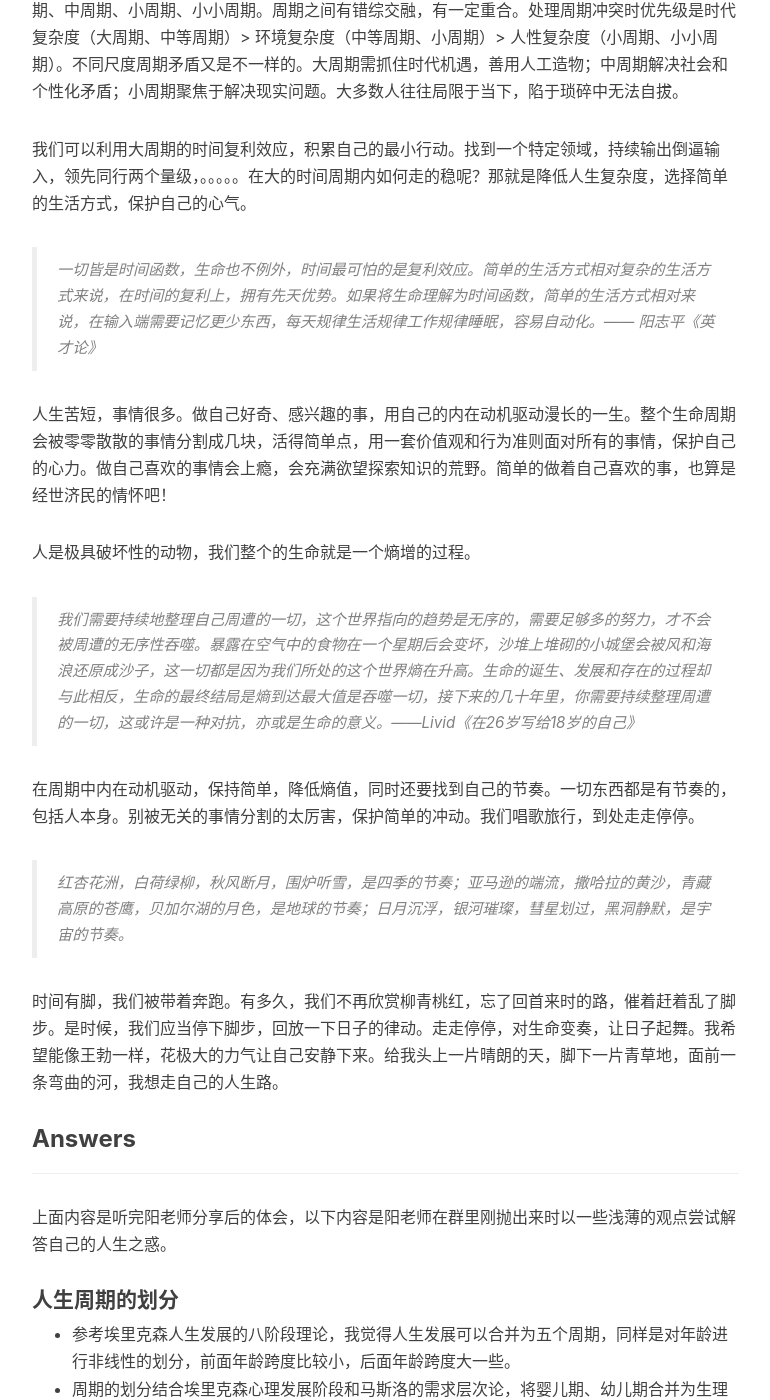
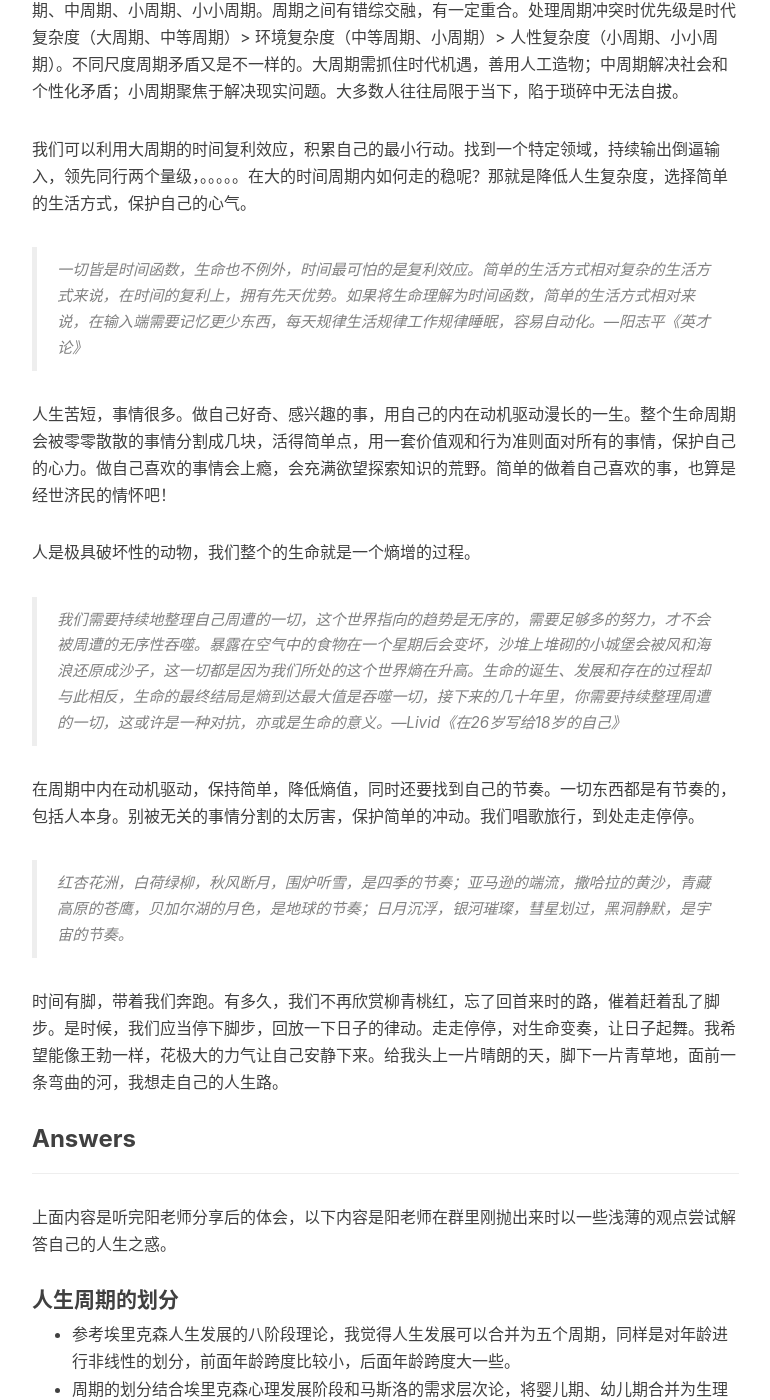
Before and after one commit to zapp926/blog, a Jekyll site: the page built from _posts/2018-09-16-life-circle.md, in a window 1280 px wide and 1400 px high, scrolled down 1253 px. Shown: the whole window, without its empty margins (233-1003 px from the left). Built offline with Jekyll 4.4.1, drawn with Linux system fonts in a browser that asks for light colours; nearby versions of some CDN libraries; comment, search, counter and statistics services are not loaded; some of the changed text lies outside the part shown.

Commit message:
add blog

```diff
--- a/_posts/2018-09-16-life-circle.md
+++ b/_posts/2018-09-16-life-circle.md
@@ -27,19 +27,19 @@ tags:
 传统人生周期论存在着：高估人性复杂度，低估环境复杂度的缺陷。其实人性并不复杂，最坏也就“七宗罪”，只好不过真善美，这就是人性的全部了。相反，环境复杂度变化很快，比如人工造物复杂度的演化。举例来讲从古时候的手动推子到电动推子，再到现在的高级烫染，变化越来越复杂。那么人生周期论新解呢，就是跟随大的时代复杂度下，优先处理环境复杂度。在处理冲突中，改变环境复杂度获益更大，成本最小。人生周期可以分为四个等级，12年/3年/18月/3月。其分别对应大周期、中周期、小周期、小小周期。周期之间有错综交融，有一定重合。处理周期冲突时优先级是时代复杂度（大周期、中等周期）> 环境复杂度（中等周期、小周期）> 人性复杂度（小周期、小小周期）。不同尺度周期矛盾又是不一样的。大周期需抓住时代机遇，善用人工造物；中周期解决社会和个性化矛盾；小周期聚焦于解决现实问题。大多数人往往局限于当下，陷于琐碎中无法自拔。
 
 我们可以利用大周期的时间复利效应，积累自己的最小行动。找到一个特定领域，持续输出倒逼输入，领先同行两个量级，。。。。。在大的时间周期内如何走的稳呢？那就是降低人生复杂度，选择简单的生活方式，保护自己的心气。
-> 一切皆是时间函数，生命也不例外，时间最可怕的是复利效应。简单的生活方式相对复杂的生活方式来说，在时间的复利上，拥有先天优势。如果将生命理解为时间函数，简单的生活方式相对来说，在输入端需要记忆更少东西，每天规律生活规律工作规律睡眠，容易自动化。—— 阳志平《英才论》
+> 一切皆是时间函数，生命也不例外，时间最可怕的是复利效应。简单的生活方式相对复杂的生活方式来说，在时间的复利上，拥有先天优势。如果将生命理解为时间函数，简单的生活方式相对来说，在输入端需要记忆更少东西，每天规律生活规律工作规律睡眠，容易自动化。—阳志平《英才论》
 
 人生苦短，事情很多。做自己好奇、感兴趣的事，用自己的内在动机驱动漫长的一生。整个生命周期会被零零散散的事情分割成几块，活得简单点，用一套价值观和行为准则面对所有的事情，保护自己的心力。做自己喜欢的事情会上瘾，会充满欲望探索知识的荒野。简单的做着自己喜欢的事，也算是经世济民的情怀吧！
 
 人是极具破坏性的动物，我们整个的生命就是一个熵增的过程。
 
-> 我们需要持续地整理自己周遭的一切，这个世界指向的趋势是无序的，需要足够多的努力，才不会被周遭的无序性吞噬。暴露在空气中的食物在一个星期后会变坏，沙堆上堆砌的小城堡会被风和海浪还原成沙子，这一切都是因为我们所处的这个世界熵在升高。生命的诞生、发展和存在的过程却与此相反，生命的最终结局是熵到达最大值是吞噬一切，接下来的几十年里，你需要持续整理周遭的一切，这或许是一种对抗，亦或是生命的意义。——Livid《在26岁写给18岁的自己》
+> 我们需要持续地整理自己周遭的一切，这个世界指向的趋势是无序的，需要足够多的努力，才不会被周遭的无序性吞噬。暴露在空气中的食物在一个星期后会变坏，沙堆上堆砌的小城堡会被风和海浪还原成沙子，这一切都是因为我们所处的这个世界熵在升高。生命的诞生、发展和存在的过程却与此相反，生命的最终结局是熵到达最大值是吞噬一切，接下来的几十年里，你需要持续整理周遭的一切，这或许是一种对抗，亦或是生命的意义。—Livid《在26岁写给18岁的自己》
 
 在周期中内在动机驱动，保持简单，降低熵值，同时还要找到自己的节奏。一切东西都是有节奏的，包括人本身。别被无关的事情分割的太厉害，保护简单的冲动。我们唱歌旅行，到处走走停停。
 
 > 红杏花洲，白荷绿柳，秋风断月，围炉听雪，是四季的节奏；亚马逊的端流，撒哈拉的黄沙，青藏高原的苍鹰，贝加尔湖的月色，是地球的节奏；日月沉浮，银河璀璨，彗星划过，黑洞静默，是宇宙的节奏。
 
-时间有脚，我们被带着奔跑。有多久，我们不再欣赏柳青桃红，忘了回首来时的路，催着赶着乱了脚步。是时候，我们应当停下脚步，回放一下日子的律动。走走停停，对生命变奏，让日子起舞。我希望能像王勃一样，花极大的力气让自己安静下来。给我头上一片晴朗的天，脚下一片青草地，面前一条弯曲的河，我想走自己的人生路。
+时间有脚，带着我们奔跑。有多久，我们不再欣赏柳青桃红，忘了回首来时的路，催着赶着乱了脚步。是时候，我们应当停下脚步，回放一下日子的律动。走走停停，对生命变奏，让日子起舞。我希望能像王勃一样，花极大的力气让自己安静下来。给我头上一片晴朗的天，脚下一片青草地，面前一条弯曲的河，我想走自己的人生路。
 
 ### Answers
 ---
@@ -68,4 +68,4 @@ tags:
 ### 后记
 ---
 
-> 一个人就像一支队伍，对着自己的头脑和心灵招兵买马，不气馁，有召唤，爱自由。——刘瑜《送你一颗子弹》
+> 一个人就像一支队伍，对着自己的头脑和心灵招兵买马，不气馁，有召唤，爱自由。—刘瑜《送你一颗子弹》
```
Also changed, not shown: _posts/2018-08-19-welcome-to-myblog.md (+3 -1 lines), _posts/2018-08-26-tell_story.md (+2 -2 lines), _posts/2018-11-12-psycholopy of intelligence analysisi-note.md (+7 -4 lines).
